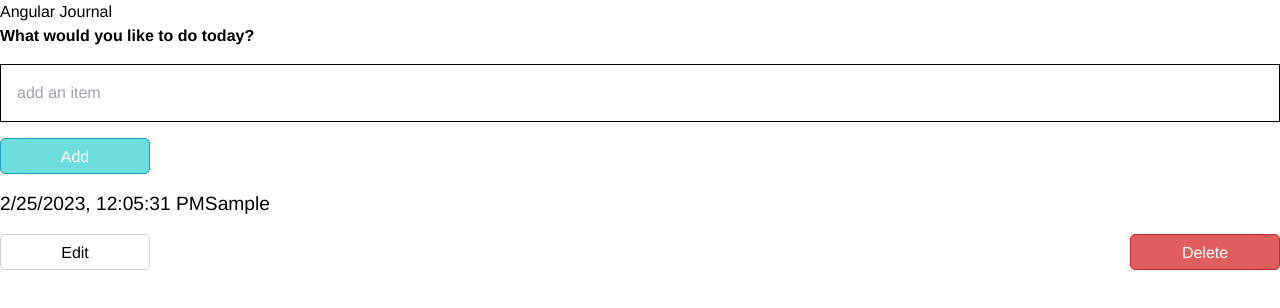
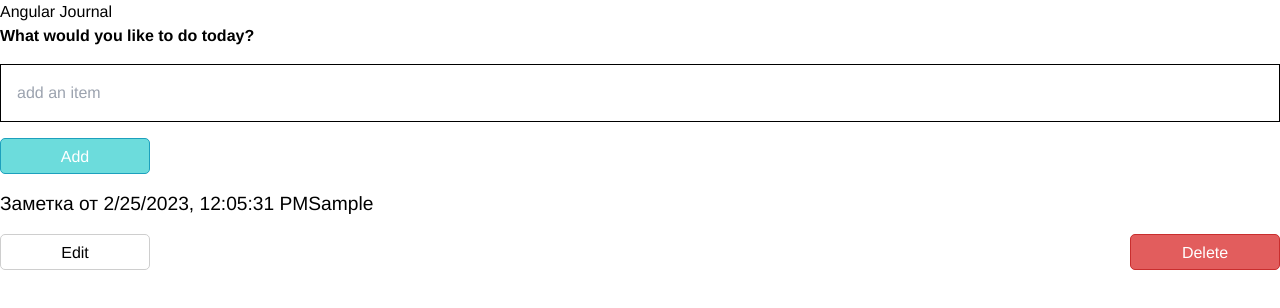
Before and after one commit to mikhaildorox/web_angular_infotecs, an Angular app in the folder angular_journal/: page / in a window 1280 px wide. Both pictures are taken after typing "Sample" into the empty fields and a click on the button "Add". Shown: the top 308 px of the page. Built offline with nearby package versions, Linux system fonts and the light colour scheme.

Commit message:
fix style

```diff
--- a/angular_journal/src/app/components/note/note.component.html
+++ b/angular_journal/src/app/components/note/note.component.html
@@ -1,8 +1,8 @@
 <div class="note px-6 py-8 border rounded mb-4 flex flex-col">
   <!-- дата создания заметки -->
-  <span class="font-bold">{{note.date}}</span>
+  <label class="underline">Заметка от <span class="font-bold">{{note.date}}</span></label>
   <!-- описание заметки -->
-  <label class="italic underline" [for]="note.description">{{note.description}}</label>
+  <label class="italic" [for]="note.description">{{note.description}}</label>
 
   <div class="btn-wrapper" *ngIf="!editable">
     <button class="btn" (click)="editable = !editable">Edit</button>
```
